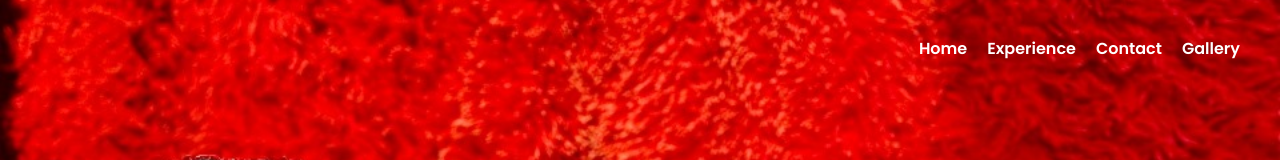
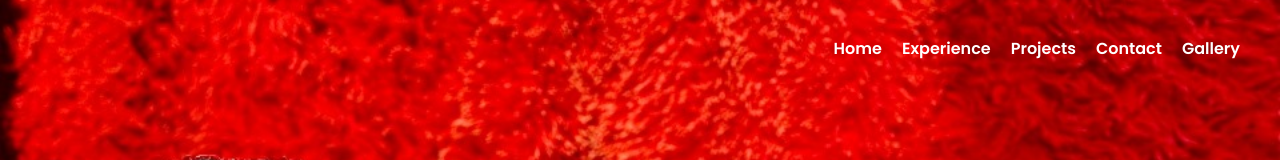
Before and after one commit to charity254/Garfield-Portfolio, a plain HTML site: page contact.html in a window 1280 px wide. Shown: the top 160 px of the page. Drawn offline with Linux system fonts and the light colour scheme.

Commit message:
projects add on nav-bar

```diff
--- a/contact.html
+++ b/contact.html
@@ -18,6 +18,7 @@
   <ul class="nav-links">
     <li><a href="index.html">Home</a></li>
     <li><a href="experience.html">Experience</a></li>
+    <li><a href="projects.html">Projects</a></li>
     <li><a href="contact.html">Contact</a></li>
       <li><a href="gallery.html">Gallery</a></li>
   </ul>
```
Also changed, not shown: index.html (+1 -0 lines).
